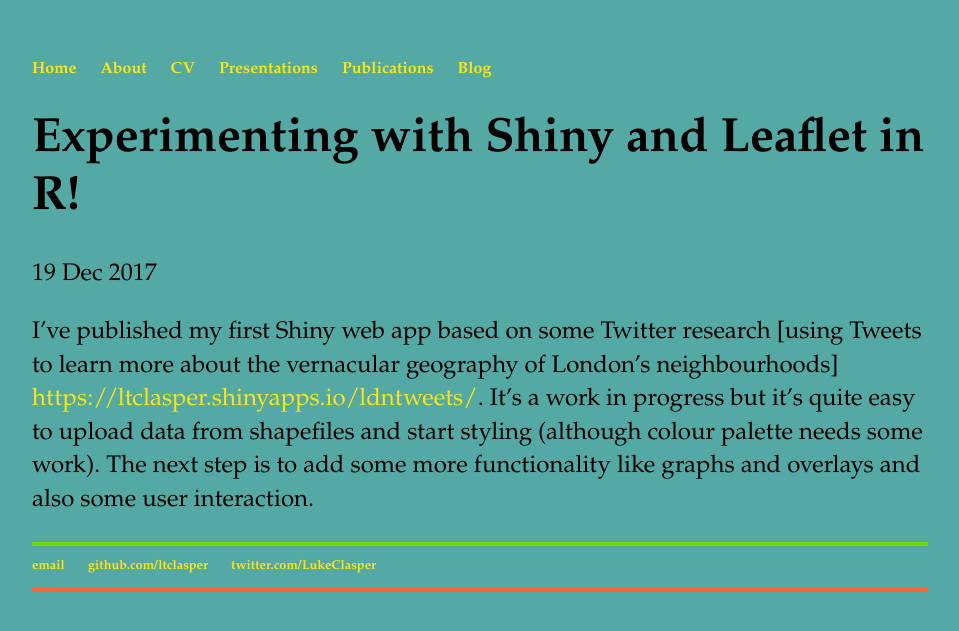
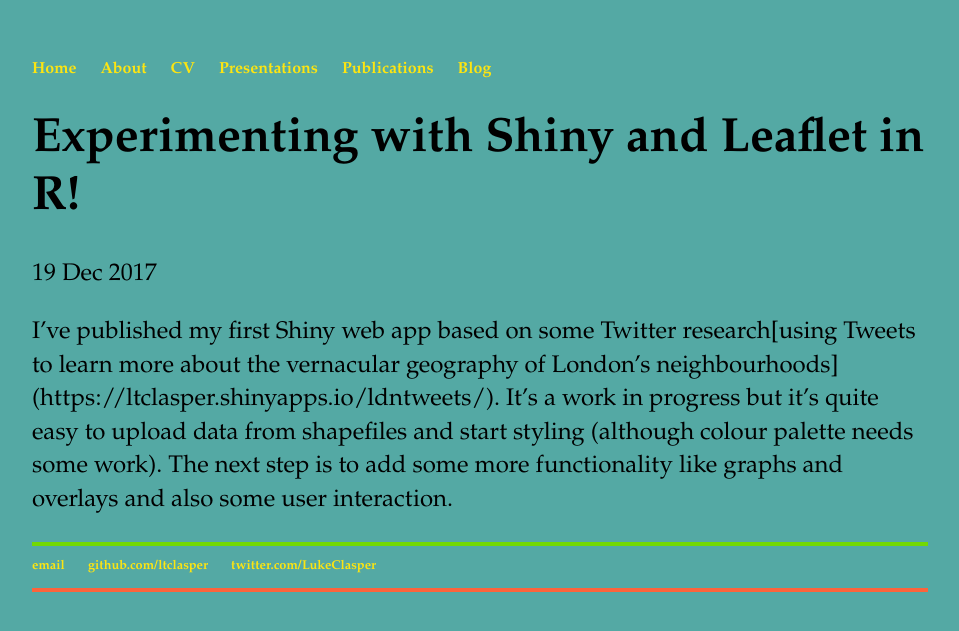
Before and after one commit to ltclasper/ltclasper.github.io, a Jekyll site: the page built from _posts/2017-12-19-playing-around-with-shiny-and-leaflet-in-r.md, in a window 1280 px wide. Shown: the top 631 px of the page, without its empty margins (160-1119 px from the left). Built offline with Jekyll 4.4.1, drawn with Linux system fonts in a browser that asks for light colours.

Commit message:
Update 2017-12-19-playing-around-with-shiny-and-leaflet-in-r.md

```diff
--- a/_posts/2017-12-19-playing-around-with-shiny-and-leaflet-in-r.md
+++ b/_posts/2017-12-19-playing-around-with-shiny-and-leaflet-in-r.md
@@ -4,4 +4,4 @@ title: "Experimenting with Shiny and Leaflet in R!"
 date: 2017-12-19
 ---
 
-I've published my first Shiny web app based on some Twitter research [using Tweets to learn more about the vernacular geography of London's neighbourhoods] <https://ltclasper.shinyapps.io/ldntweets/>. It's a work in progress but it's quite easy to upload data from shapefiles and start styling (although colour palette needs some work). The next step is to add some more functionality like graphs and overlays and also some user interaction.
+I've published my first Shiny web app based on some Twitter research[using Tweets to learn more about the vernacular geography of London's neighbourhoods] (https://ltclasper.shinyapps.io/ldntweets/). It's a work in progress but it's quite easy to upload data from shapefiles and start styling (although colour palette needs some work). The next step is to add some more functionality like graphs and overlays and also some user interaction.
```
